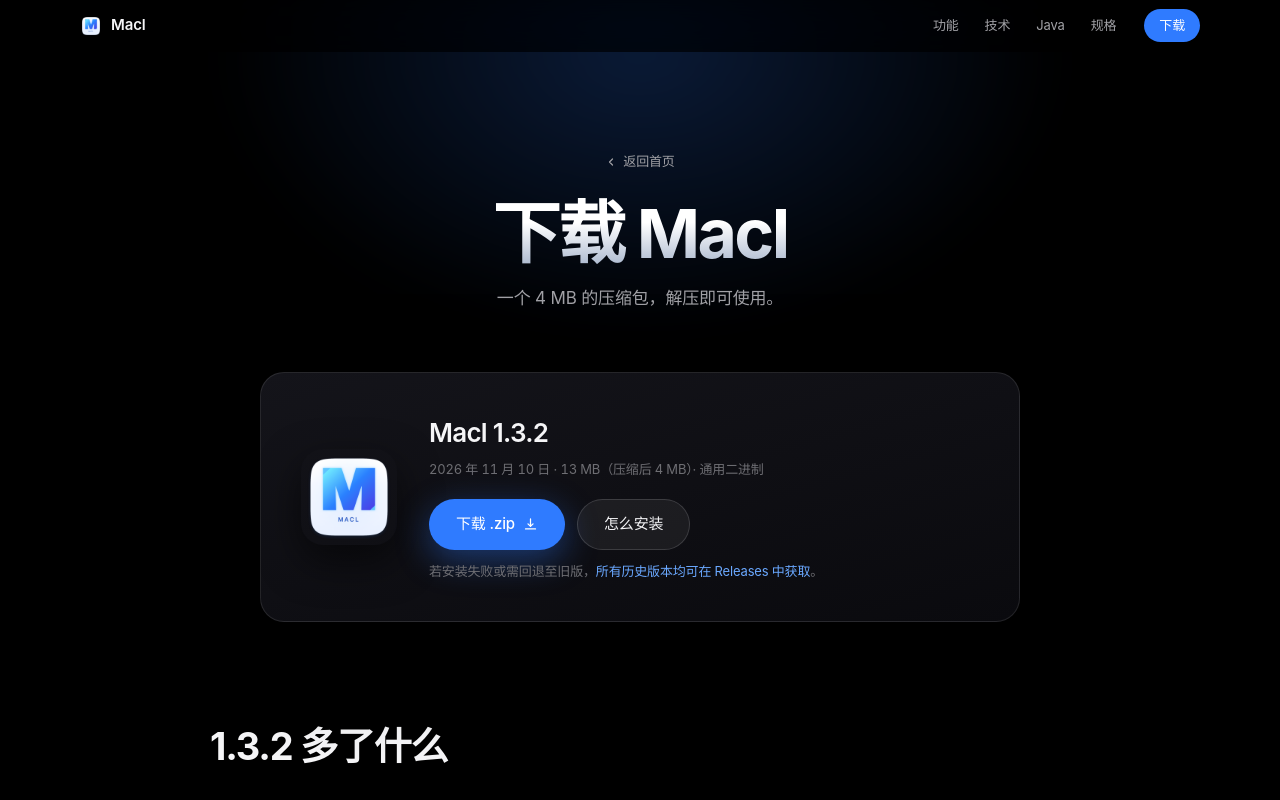
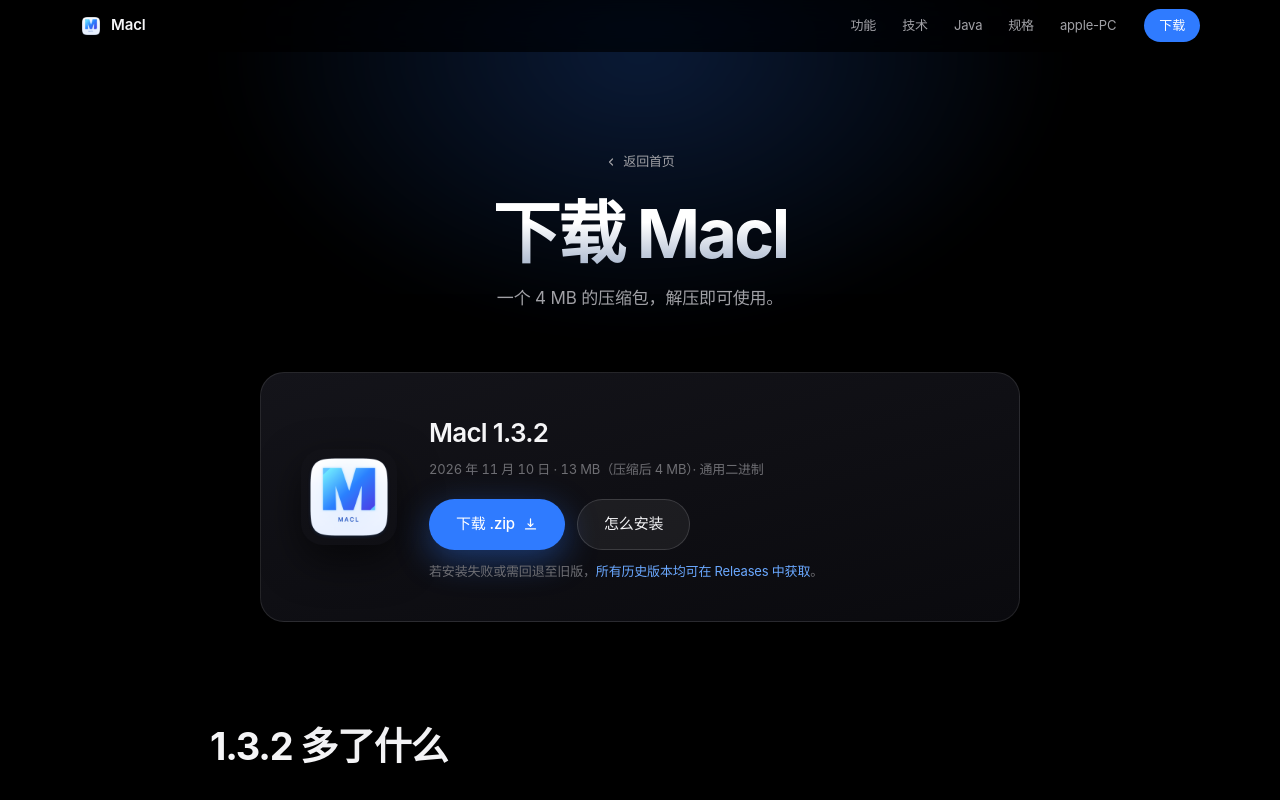
Before and after one commit to apple-PC/macl, a plain HTML site: page download/index.html in a window 1280 px wide. Shown: the top 800 px of the page. Drawn offline with Linux system fonts and the light colour scheme; some packages are replaced by stand-ins of ours; no server answers; a script that the page names is missing.

Commit message:
导航增加 apple-PC 官网入口

```diff
--- a/download/index.html
+++ b/download/index.html
@@ -30,6 +30,7 @@
       <a href="../#tech">技术</a>
       <a href="#java">Java</a>
       <a href="../#numbers">规格</a>
+      <a href="https://apple-pc.github.io/home/">apple-PC</a>
     </div>
     <a class="nav-cta" href="../downloads/Macl-1.3.2.zip">下载</a>
   </div>
```
